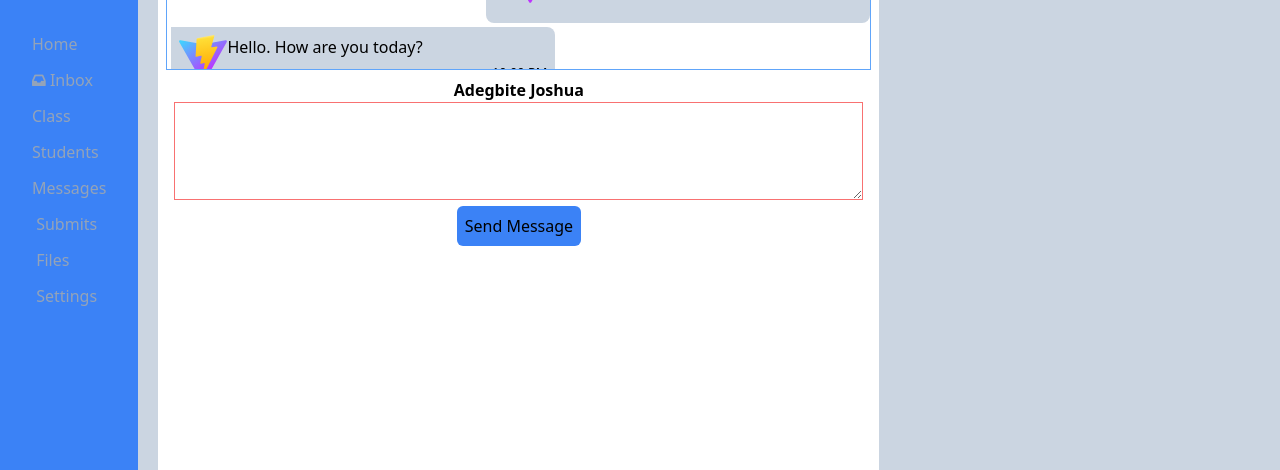
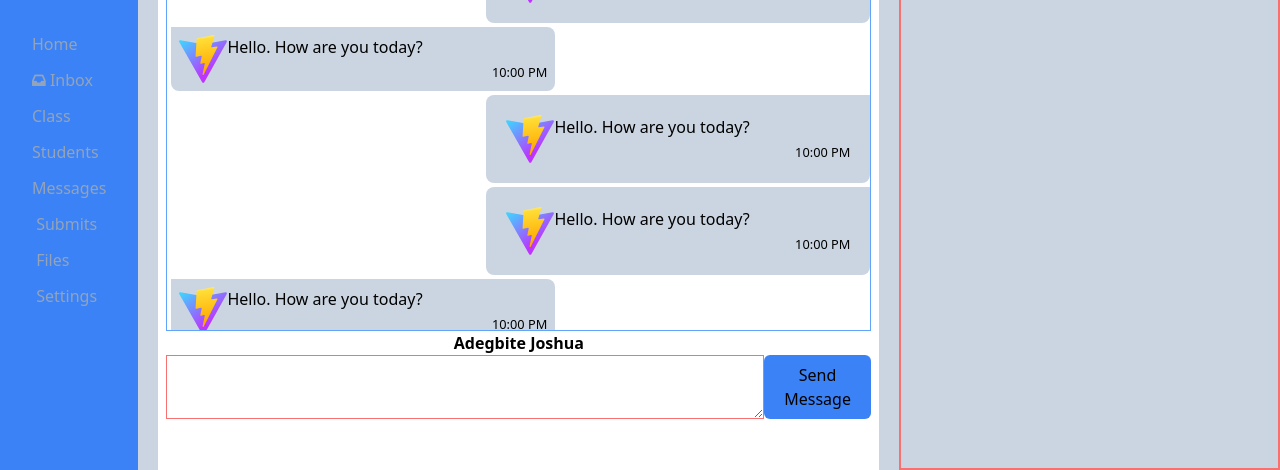
Before and after one commit to Adegbite-Joshua/HopeAcademy, a React (Vite) app: page /inbox in a window 1280 px wide. Shown: the part 330-800 px from the top of the page. Built offline with nearby package versions, Linux system fonts and the light colour scheme; no server answers.

Commit message:
Working on the displaying the chats selection before the staffs message

```diff
--- a/src/Components/StaffMessage/MessageMainDiv.jsx
+++ b/src/Components/StaffMessage/MessageMainDiv.jsx
@@ -32,9 +32,9 @@ const MessageMainDiv = ({mainindex, category, email}) => {
   }
   return (
     <>
-        <div className='MessageMainDiv mt-16 md:mt-0 basis-full md:basis-8/12 px-5 overflow-y-auto'>
+        <div className='MessageMainDiv mt-16 md:mt-0 h-5/6 md:h-full basis-full md:basis-8/12 px-5 overflow-y-auto'>
             <div className='w-full h-full bg-white overflow-y-auto p-2'>
-                <div className=' h-3/6 overflow-y-auto border border-3 border-blue-400'>
+                <div className=' h-5/6 overflow-y-auto border border-3 border-blue-400'>
                   {mainindex!='' && category!='' && email!=''?<>
                   <SenderMessages/>
                   <ReceiverMessages/>
@@ -56,12 +56,13 @@ const MessageMainDiv = ({mainindex, category, email}) => {
                       <h2 className=' p-2 bg-blue-500 rounded-md'>Select A Name To Chat With </h2>
                     </div>
                   </>}
-
                 </div>
-                <div className=' h-3/6 w-full p-2'>
+                <div className=' h-1/6 w-full'>
                   <h3 className=' text-center font-bold'>Adegbite Joshua</h3>
-                  <textarea name="" id="message" className=' w-full border border-3 border-red-400' rows="4"></textarea>
-                  <button onClick={sendMessage} className=' p-2 rounded-md bg-blue-500 hover:bg-blue-400 block mx-auto'>Send Message</button>
+                  <d className="flex">
+                    <textarea name="" id="message" className=' w-full border border-3 border-red-400' rows="2"></textarea>
+                    <button onClick={sendMessage} className=' p-2 rounded-md bg-blue-500 hover:bg-blue-400 block mx-auto'>Send Message</button>
+                  </d>
                 </div>
             </div>
         </div>
--- a/src/Components/StaffMessage/MessageOtherDiv.jsx
+++ b/src/Components/StaffMessage/MessageOtherDiv.jsx
@@ -6,7 +6,7 @@ const MessageOtherDiv = ({func, func2}) => {
   const [messaging, setmessaging] = useState('other')
   return (
     <>
-        <div className=" MessageOtherDiv basis-full md:basis-4/12 md:h-screen block bg-slate-300 overflow-y-auto mt-16 md:mt-0 ">
+        <div className=" MessageOtherDiv basis-full md:basis-4/12 h-1/6 md:h-screen block bg-slate-300 overflow-y-auto mt-16 md:mt-0 border-2 border-red-400 ">
             <div className=' flex w-full justify-center items-center space-x-2 mt-2'>
                 <button onClick={()=>setmessaging('other')} className=' bg-blue-600 hover:bg-blue-500 rounded-md p-2'>Students</button>
                 <button onClick={()=>setmessaging('staff')} className=' bg-blue-600 hover:bg-blue-500 rounded-md p-2'>Staff</button>
```
